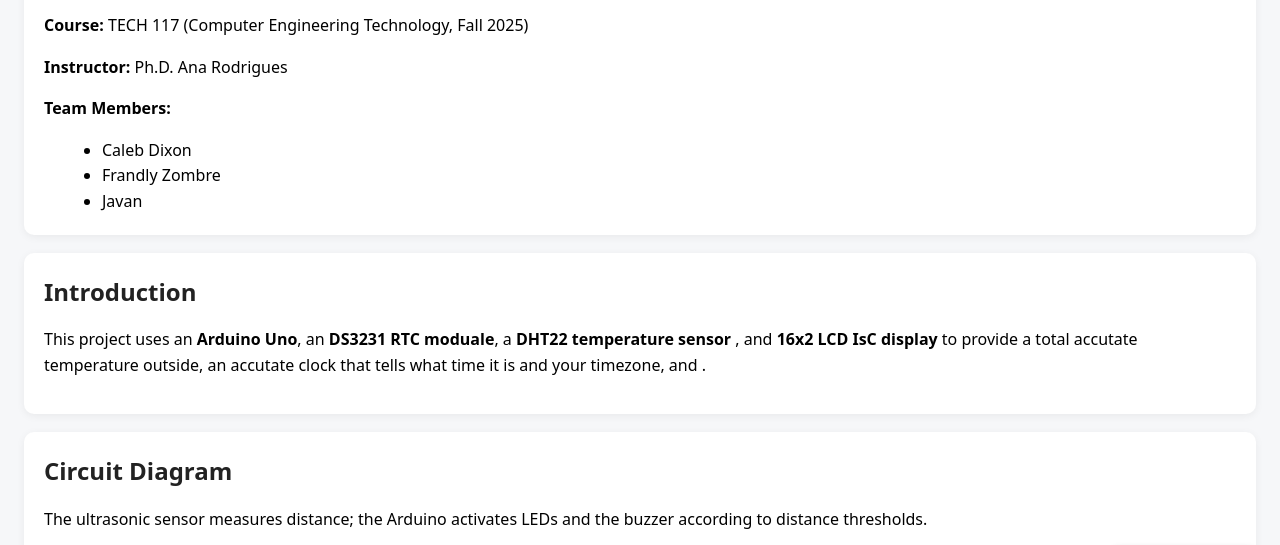
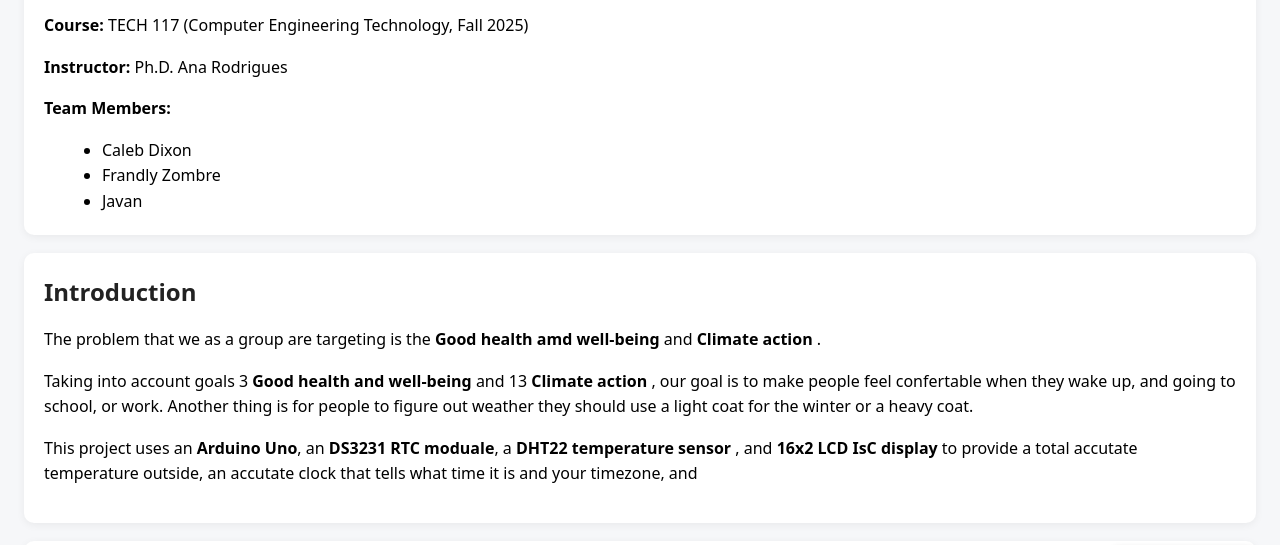
Before and after one commit to MOREPOND753/SmartClock, a plain HTML site: page index.html in a window 1280 px wide. Shown: the part 194-739 px from the top of the page. Drawn offline with nearby package versions, Linux system fonts and the light colour scheme.

Commit message:
Add files via upload

```diff
--- a/index.html
+++ b/index.html
@@ -65,9 +65,15 @@
 
   <section id="introduction">
     <h2>Introduction</h2>
+<p>The problem that we as a group are targeting is the <strong> Good health amd well-being</strong> and <strong> Climate action </strong>.
+    </p>
+
+    <p>Taking into account goals 3 <strong> Good health and well-being</strong> and 13 <strong> Climate action</strong> , our goal is to make people feel confertable when they wake up, and going to school, or work. Another thing is for people to figure out weather they should use a light coat for the winter or a heavy coat.</p>
+
     <p>This project uses an <strong>Arduino Uno</strong>, an <strong>DS3231 RTC moduale</strong>, a
-      <strong>DHT22 temperature sensor </strong>, and <strong>16x2 LCD IsC display</strong> to provide a total accutate temperature outside, an accutate clock that tells what time it is and your timezone, and  .
-    </p>
+      <strong>DHT22 temperature sensor </strong>, and <strong>16x2 LCD IsC display</strong> to provide a total accutate temperature outside, an accutate clock that tells what time it is and your timezone, and  </p>
+
+
   </section>
 
   <section id="circuit-diagram">
```
